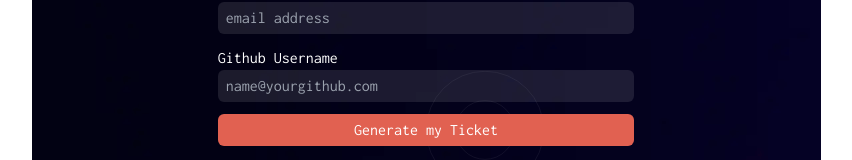
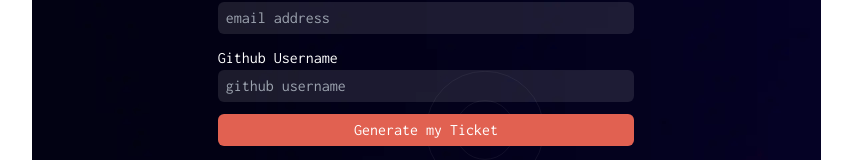
Before and after one commit to darkweb907/Ticket, a React (Vite) app: page / in a window 1280 px wide. Shown: the part 409-569 px from the top of the page, without its empty margins (214-1066 px from the left). Built offline with nearby package versions, Linux system fonts and the light colour scheme.

Commit message:
made changes in the form

```diff
--- a/src/component/Form.jsx
+++ b/src/component/Form.jsx
@@ -69,7 +69,7 @@ const Form = () => {
               className="block  w-full py-1 pl-2 rounded-md"
               id="github"
               type="email"
-              placeholder="name@yourgithub.com"
+              placeholder="github username"
               name="github"
             />
           </div>
```
